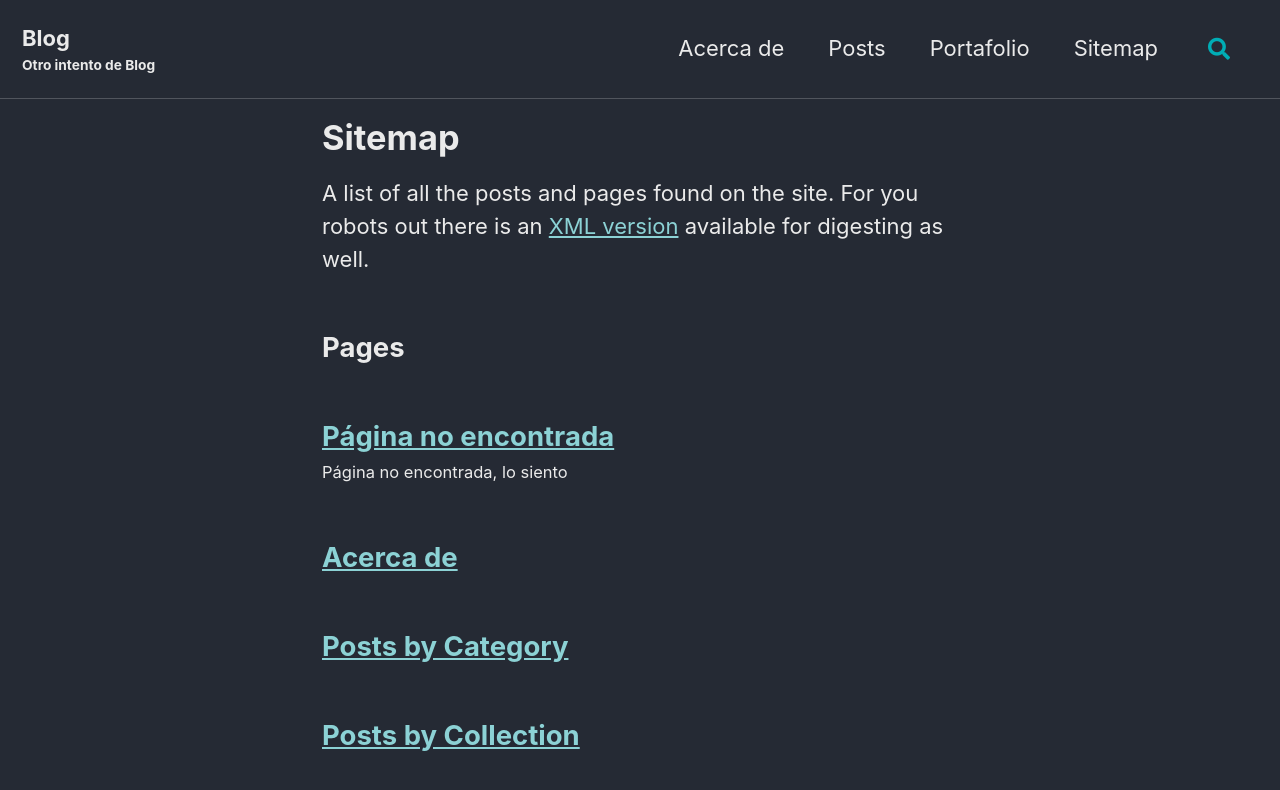
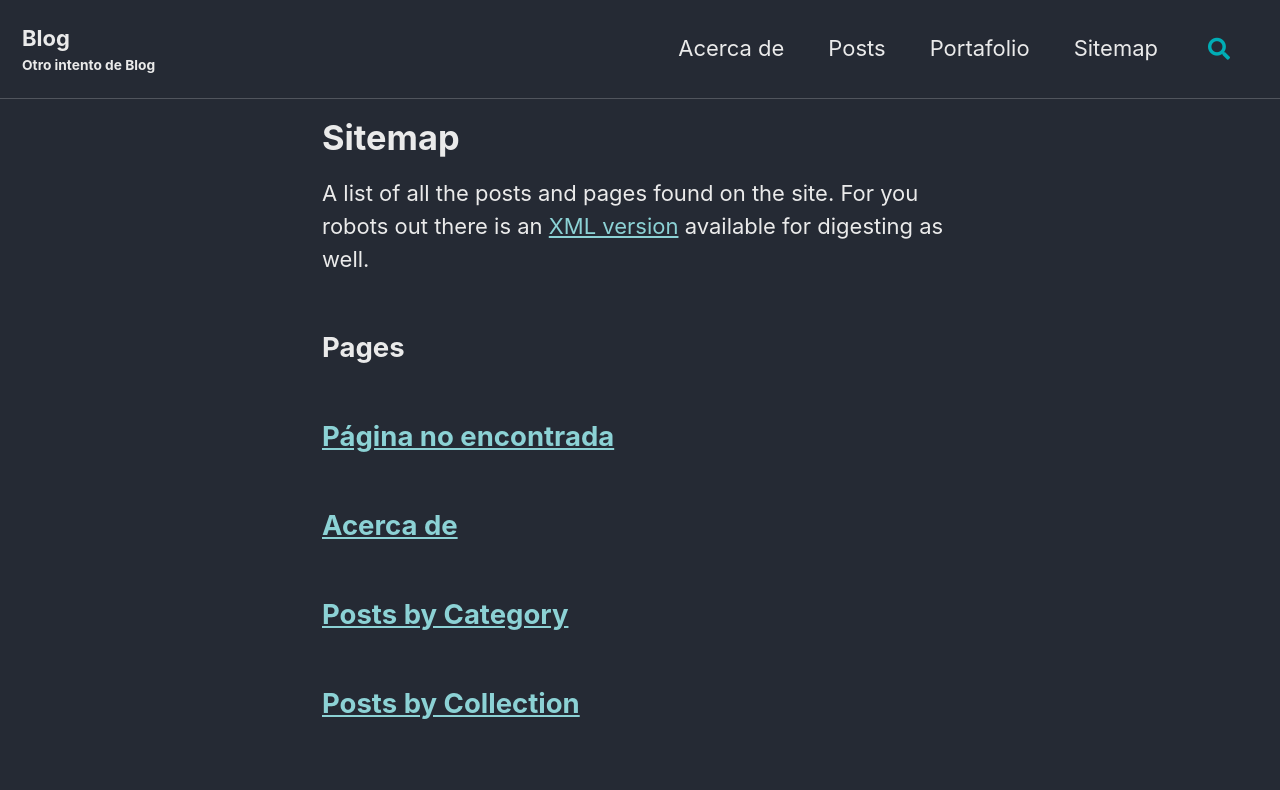
Before and after one commit to VTacius/vtacius.github.io, a Jekyll site: the page built from _pages/sitemap.md, in a window 1280 px wide and 900 px high. Shown: the top 790 px of the window. Built offline with Jekyll 4.4.1, drawn with Linux system fonts in a browser that asks for light colours; cached includes are drawn as plain includes.

Commit message:
Veamos que pasa con esto

```diff
--- a/_pages/404.md
+++ b/_pages/404.md
@@ -1,6 +1,5 @@
 ---
 title: "Página no encontrada"
-excerpt: "Página no encontrada, lo siento"
 sitemap: false
 permalink: /404.html
 ---
```
